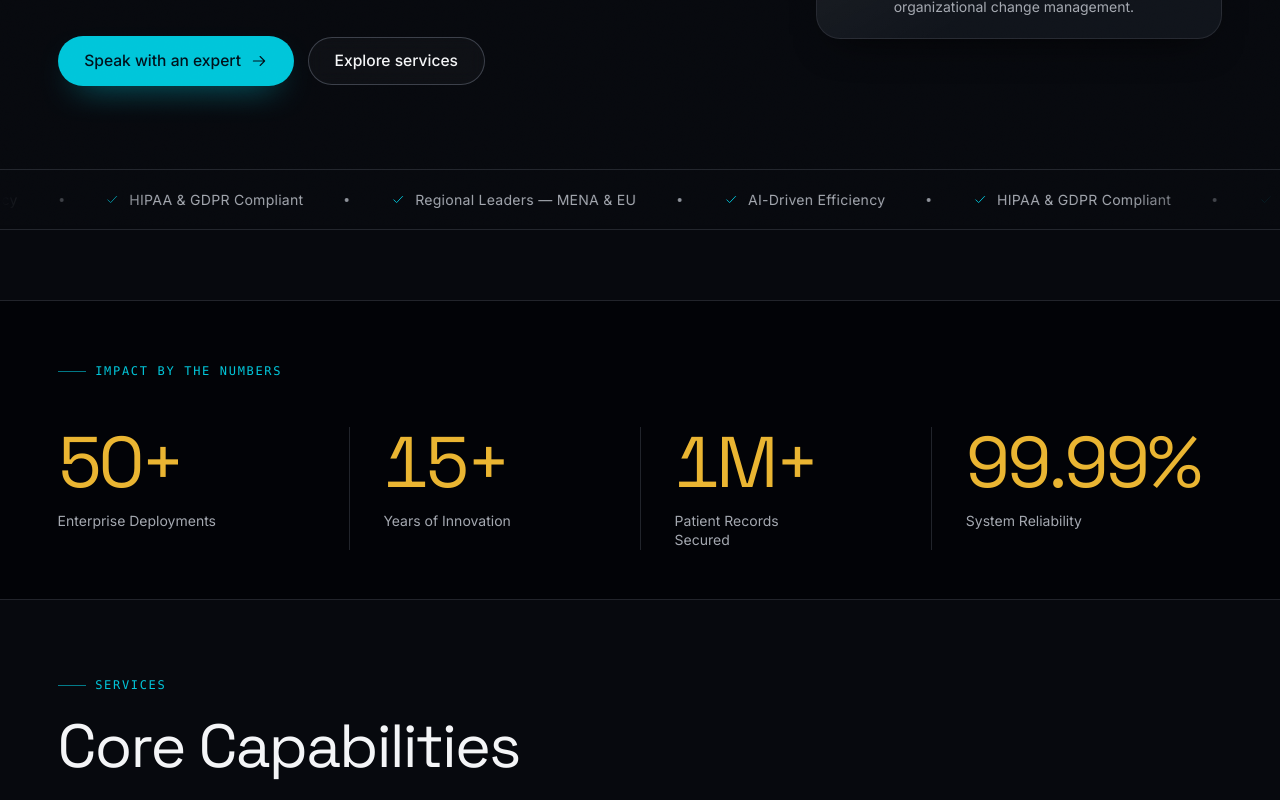
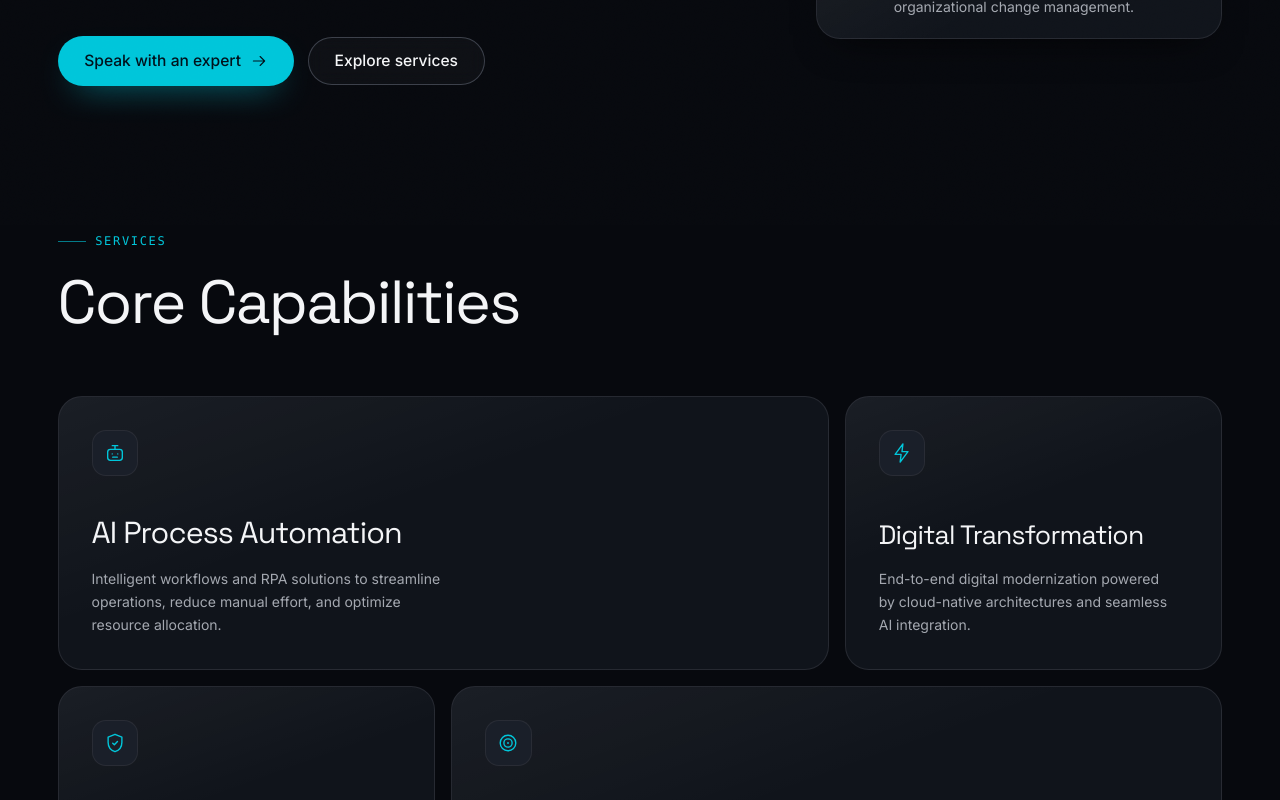
Before and after one commit to Bemyself19/codentrix-site, a React (Vite) app in the folder client/: page / in a window 1280 px wide. Shown: the part 575-1375 px from the top of the page. Built offline with nearby package versions, Linux system fonts and the light colour scheme.

Commit message:
content: remove unverified Metrics band and proof strip from homepage (EN+FR) (#4)

```diff
--- a/client/src/components/home/Hero.jsx
+++ b/client/src/components/home/Hero.jsx
@@ -4,7 +4,6 @@ import { motion } from 'framer-motion'
 import Button from '../ui/Button'
 import Icon from '../ui/Icon'
 import SplitText from '../motion/SplitText'
-import Marquee from '../motion/Marquee'
 import AnnouncementPill from './AnnouncementPill'
 import { fadeUp, stagger, still } from '../../lib/motion'
 import { useReducedMotion } from '../../hooks/useReducedMotion'
@@ -20,8 +19,6 @@ export default function Hero() {
   const { t } = useTranslation()
   const prefersReduced = useReducedMotion()
   const variants = prefersReduced ? still : fadeUp
-  const proof = t('home.proof', { returnObjects: true })
-  const proofItems = Array.isArray(proof) ? proof : []
 
   return (
     <section className="hero" aria-labelledby="hero-heading">
@@ -88,26 +85,6 @@ export default function Hero() {
           ))}
         </motion.ul>
       </div>
-
-      {proofItems.length > 0 && (
-        <div className="hero-proof">
-          <Marquee
-            speed={38}
-            items={proofItems.flatMap((item, index) => [
-              {
-                key: `proof-${index}`,
-                node: (
-                  <>
-                    <Icon name="check" size={15} className="proof-check" />
-                    {item}
-                  </>
-                )
-              },
-              { key: `dot-${index}`, node: <span className="proof-dot" aria-hidden="true" /> }
-            ])}
-          />
-        </div>
-      )}
     </section>
   )
 }
--- a/client/src/components/home/MetricsBand.jsx
+++ /dev/null
@@ -1,46 +0,0 @@
-import React from 'react'
-import { useTranslation } from 'react-i18next'
-import Reveal from '../motion/Reveal'
-import RevealItem from '../motion/RevealItem'
-import Counter from '../motion/Counter'
-import { stagger } from '../../lib/motion'
-import './metrics-band.css'
-
-const METRICS = [
-  { valueKey: 'home.metrics.projects', labelKey: 'home.metrics.projectsSub' },
-  { valueKey: 'home.metrics.years', labelKey: 'home.metrics.yearsSub' },
-  { valueKey: 'home.metrics.volume', labelKey: 'home.metrics.volumeSub' },
-  { valueKey: 'home.metrics.uptime', labelKey: 'home.metrics.uptimeSub' }
-]
-
-/**
- * Quantitative proof. Rendered as a hairline-divided band rather than four
- * cards — the numbers carry the weight, so boxing them competes with them.
- * Amber is used here and nowhere else on the page.
- */
-export default function MetricsBand() {
-  const { t } = useTranslation()
-
-  return (
-    <section className="band metrics-band" aria-labelledby="metrics-heading">
-      <div className="container section-tight">
-        <Reveal variants={stagger(0.09)}>
-          <RevealItem as="h2" id="metrics-heading" className="eyebrow metrics-heading">
-            {t('home.metrics.title')}
-          </RevealItem>
-
-          <dl className="metrics-grid">
-            {METRICS.map((metric) => (
-              <RevealItem key={metric.valueKey} as="div" className="metric">
-                <dt className="metric-value">
-                  <Counter value={t(metric.valueKey)} />
-                </dt>
-                <dd className="metric-label">{t(metric.labelKey)}</dd>
-              </RevealItem>
-            ))}
-          </dl>
-        </Reveal>
-      </div>
-    </section>
-  )
-}
--- a/client/src/components/home/hero.css
+++ b/client/src/components/home/hero.css
@@ -128,24 +128,6 @@
   height: 2.4rem;
 }
 
-/* ── proof ticker ────────────────────────────────────────────── */
-.hero-proof {
-  margin-top: clamp(3rem, 2rem + 4vw, 5.5rem);
-  padding-block: 1.1rem;
-  border-block: 1px solid var(--hairline);
-}
-
-.proof-check {
-  color: var(--accent);
-}
-
-.proof-dot {
-  width: 4px;
-  height: 4px;
-  border-radius: 50%;
-  background: var(--faint);
-}
-
 @media (max-width: 960px) {
   .hero-inner {
     grid-template-columns: 1fr;
--- a/client/src/components/home/metrics-band.css
+++ /dev/null
@@ -1,63 +0,0 @@
-.metrics-heading {
-  margin-bottom: clamp(2rem, 1.5rem + 2vw, 3.5rem);
-}
-
-.metrics-grid {
-  display: grid;
-  grid-template-columns: repeat(4, minmax(0, 1fr));
-  gap: 0;
-  margin: 0;
-}
-
-.metric {
-  padding-inline: clamp(1rem, 0.5rem + 2vw, 2.5rem);
-  border-inline-start: 1px solid var(--hairline);
-}
-
-.metric:first-child {
-  padding-inline-start: 0;
-  border-inline-start: 0;
-}
-
-.metric-value {
-  margin: 0;
-  font-family: var(--font-display);
-  font-size: var(--text-metric);
-  font-weight: 500;
-  line-height: 1;
-  letter-spacing: -0.04em;
-  font-variant-numeric: tabular-nums;
-  color: var(--signal);
-}
-
-.metric-label {
-  margin: 0.75rem 0 0;
-  font-size: var(--text-small);
-  line-height: 1.4;
-  color: var(--muted);
-  max-width: 18ch;
-}
-
-@media (max-width: 860px) {
-  .metrics-grid {
-    grid-template-columns: repeat(2, minmax(0, 1fr));
-    gap: 2.5rem 0;
-  }
-
-  .metric:nth-child(odd) {
-    padding-inline-start: 0;
-    border-inline-start: 0;
-  }
-}
-
-@media (max-width: 480px) {
-  .metrics-grid {
-    grid-template-columns: 1fr;
-    gap: 2rem;
-  }
-
-  .metric {
-    padding-inline: 0;
-    border-inline-start: 0;
-  }
-}
--- a/client/src/i18n.js
+++ b/client/src/i18n.js
@@ -22,20 +22,8 @@ const resources = {
         },
         primary: 'Speak with an expert',
         secondary: 'Explore services',
-        proof: ['AI-Driven Efficiency', 'HIPAA & GDPR Compliant', 'Regional Leaders — MENA & EU'],
         teamTitle: 'Leadership & Strategy',
         teamLead: 'Expert leadership delivering cutting-edge AI automation and strategic transformation.',
-        metrics: {
-          title: 'Impact by the Numbers',
-          projects: '50+',
-          projectsSub: 'Enterprise Deployments',
-          years: '15+',
-          yearsSub: 'Years of Innovation',
-          volume: '1M+',
-          volumeSub: 'Patient Records Secured',
-          uptime: '99.99%',
-          uptimeSub: 'System Reliability'
-        },
         strengths: {
           title: 'Core Capabilities',
           banking: {
@@ -317,20 +305,8 @@ const resources = {
         },
         primary: 'Parler à un expert',
         secondary: 'Explorer les services',
-        proof: ['Efficacité pilotée par l\'IA', 'Conforme HIPAA & GDPR', 'Leaders régionaux — MENA & UE'],
         teamTitle: 'Direction & stratégie',
         teamLead: 'Leadership expert délivrant une automatisation IA de pointe et une transformation stratégique.',
-        metrics: {
-          title: 'Impact en Chiffres',
-          projects: '50+',
-          projectsSub: 'Déploiements d\'Entreprise',
-          years: '15+',
-          yearsSub: 'Années d\'Innovation',
-          volume: '1M+',
-          volumeSub: 'Dossiers Patients Sécurisés',
-          uptime: '99.99%',
-          uptimeSub: 'Fiabilité Système'
-        },
         strengths: {
           title: 'Capacités Centrales',
           banking: {
--- a/client/src/pages/Home.jsx
+++ b/client/src/pages/Home.jsx
@@ -1,6 +1,5 @@
 import React from 'react'
 import Hero from '../components/home/Hero'
-import MetricsBand from '../components/home/MetricsBand'
 import CapabilityBento from '../components/home/CapabilityBento'
 import CaseStudies from '../components/home/CaseStudies'
 import LeadershipBand from '../components/home/LeadershipBand'
@@ -9,7 +8,6 @@ export default function Home() {
   return (
     <>
       <Hero />
-      <MetricsBand />
       <CapabilityBento />
       <CaseStudies />
       <LeadershipBand />
```
